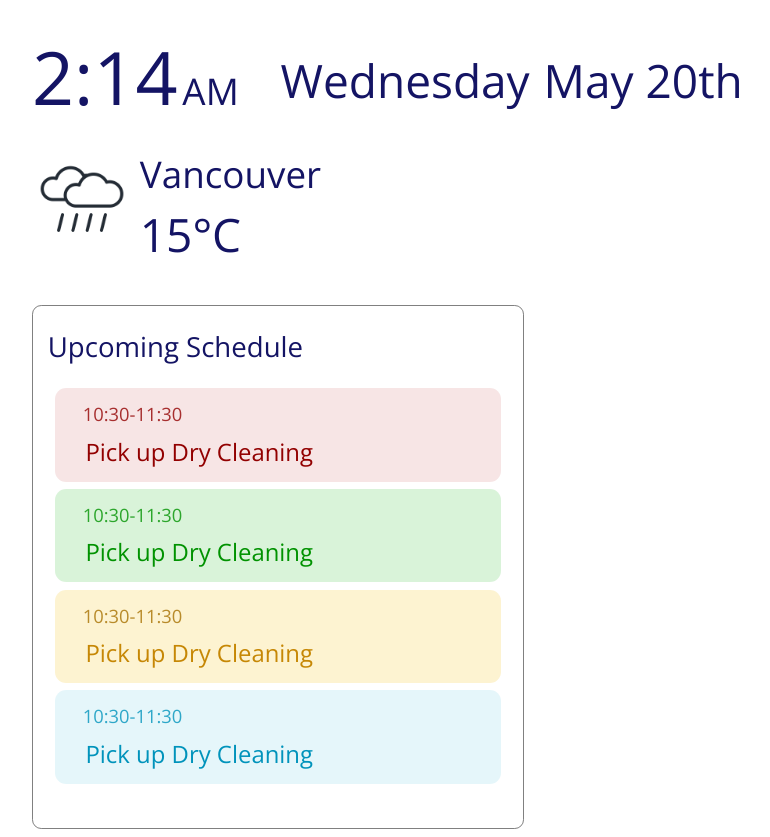
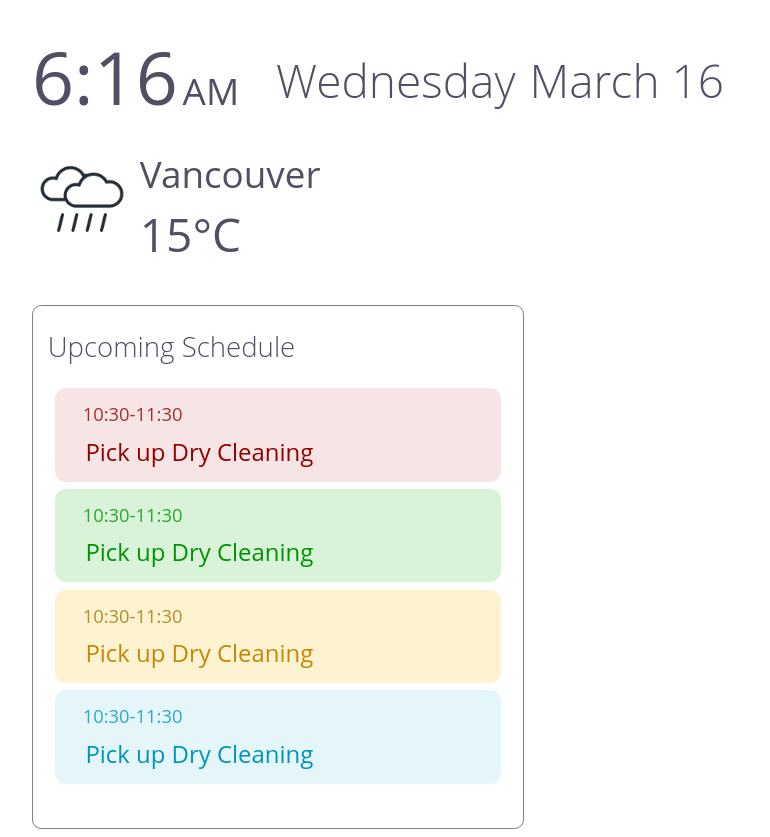
Before and after one commit to gurjeetsingh/Google-Calendar-Smart-Mirror, a website: page calendar-server/public/index.html in a window 1280 px wide. Shown: the whole page, without its empty margins (32-802 px from the left). Drawn offline with nearby package versions, Linux system fonts and the light colour scheme; no server answers.

Commit message:
add real time and date

```diff
--- a/calendar-server/public/index.html
+++ b/calendar-server/public/index.html
@@ -3,41 +3,29 @@
 <head>
 	<title>BeagleBone Smart Calendar Mirror</title>
 	<meta charset="UTF-8">
-	<link rel="preconnect" href="https://fonts.googleapis.com">
+	<!-- <link rel="preconnect" href="https://fonts.googleapis.com">
 	<link rel="preconnect" href="https://fonts.gstatic.com" crossorigin>
-<link href="https://fonts.googleapis.com/css2?family=Open+Sans:ital,wght@0,300;0,400;0,500;0,600;0,700;0,800;1,300;1,400;1,500;1,600;1,700;1,800&display=swap" rel="stylesheet">
+	<link href="https://fonts.googleapis.com/css2?family=Open+Sans:ital,wght@0,300;0,400;0,500;0,600;0,700;0,800;1,300;1,400;1,500;1,600;1,700;1,800&display=swap" rel="stylesheet"> -->
 	<link rel='stylesheet' href='stylesheets/style.css'></link>
-	<script src="https://kit.fontawesome.com/63b9527730.js" crossorigin="anonymous"></script>
+	<!-- <script src="https://kit.fontawesome.com/63b9527730.js" crossorigin="anonymous"></script> -->
 </head>
 
 <body>
-<!-- <form> -->
+	<form>
 
 		<div class="content">
 
 			<div class='cnt-small' id='date-time-cnt'>
+
 				<div class="inline">
-				<span id='time-numeric'>2:14</span>
-				<span id='time-period'> AM </span>
+					<span id="time-numeric"></span>
+					<span id='time-period'></span>
 				</div>
-
-
-			<!-- <table id="date-table" class="inline"> -->
-				<!-- <tr> -->
-
-				<span id='date-weekday' >Wednesday</span>
-				<span id='date-month-day'>May 20th</span>
-
-			<!-- </table>		 -->
+					<span id='date-weekday' ></span>
+					<span id='date-month-day'></span>
 			</div>
 			<div class='cnt-small' id='weather-cnt'>
-			<!-- <span id='weather-display'> -->
-			<!-- <div class="inline"> -->
 					<img id="weather-icon" src="imgs/weather-cloud.png" alt="">
-			<!-- </div> -->
-
-			<!-- </span>
-			<span id='city-display'> -->
 				<div id='weather' class="inline">
 
 					<table id="weather-table" class="inline">
@@ -77,11 +65,14 @@
 
 
 		</div>
-<!-- </form> -->
-
+<!--
+		<input class="button" type="button" id="mode0"  value="None"/>
+		<p>Current drum beat mode is: <br/> <strong><span id="modeid"></span></strong></p> -->
+	</form>
 	<script src='/socket.io/socket.io.js' type='text/javascript'></script>
 	<script src='http://code.jquery.com/jquery-1.11.1.min.js' type='text/javascript'></script>
 
-	<script src='javascripts/udp_ui.js' type='text/javascript'></script>
+	<script src='javascripts/calendar_ui.js' type='text/javascript'></script>
+	<!-- <script src='javascripts/localDate_ui.js' type='text/javascript'></script> -->
 </body>
 </html>
--- a/calendar-server/public/javascripts/udp_ui.js
+++ b/calendar-server/public/javascripts/calendar_ui.js
@@ -1,5 +1,35 @@
 "use strict";
 // Client-side interactions with the browser.
+
+const monthNames = [
+    "January",
+    "February",
+    "March",
+    "April",
+    "May",
+    "June",
+    "July",
+    "August",
+    "September",
+    "October",
+    "November",
+    "December",
+ ];
+
+ const weekDays = [
+    "Sunday",
+    "Monday ",
+    "Tuesday",
+    "Wednesday",
+    "Thursday",
+    "Friday",
+    "Saturday",
+ ];
+
+
+
+
+
 
 // Make connection to server when web page is fully loaded.
 var socket = io.connect();
@@ -8,6 +38,8 @@ $(document).ready(function() {
 	// send drum pattern mode commands
 	$('#mode0').click(function(){
 		sendCommand("mode 0");
+		console.log("hi");
+		$('#modeid').text("hi");
 	});
 	$('#mode1').click(function(){
 		sendCommand("mode 1");
@@ -46,7 +78,13 @@ $(document).ready(function() {
 		sendCommand("drum 2");
 	});
 
-	// window.setInterval(function() {sendCommand("status 0")}, 800);
+	getLocalDate();
+
+	window.setInterval(function() {getLocalDate()}, 2000);
+
+
+
+	window.setInterval(function() {sendCommand("status 0")}, 800);
 
 	socket.on('commandReply', function(result) {
 
@@ -84,23 +122,72 @@ $(document).ready(function() {
 		displayError("'BeagleBone is unavailable.'");
 	});
 
-	// window.setInterval(function() {sendRequest('uptime')}, 1000);
+	window.setInterval(function() {sendRequest('uptime')}, 1000);
 
 	// Handle data coming back from the server
 	socket.on('fileContents', function(result) {
 		var contents = result.contents.split(' ')
 		// in seconds
 		var uptime = contents[0]
-		console.log("uptime is "+ uptime)
+		// console.log("uptime is "+ uptime)
 		var domObj = $('#status')
 
 		var uptimeConverted = new Date(uptime * 1000).toISOString().substr(11, 8)
 		// Make linefeeds into <br> tag.
 		uptimeConverted = replaceAll(uptimeConverted, "\n", "<br/>");
-		console.log(uptimeConverted)
+		// console.log(uptimeConverted)
 		domObj.html(uptimeConverted);
 	});
 });
+
+
+function apiRequestCalendarEvents() {
+	// send socket request to server
+
+	// testing w/o server connection
+	var result = {
+		events : [
+			{time: "time 1", title: "title 1"},
+			{time: "time 2", title: "title 2"},
+			{time: "time 3", title: "title 3"},
+		]
+	};
+
+	return result;
+
+	// end testing
+}
+
+
+function getLocalDate() {
+    var localDate = new Date();
+    var weekday = weekDays[localDate.getDay()];
+    var month = monthNames[localDate.getMonth()];
+    var day = localDate.getDate();
+    var hour = localDate.getHours(); //returns value 0-23 for the current hour
+    var min = localDate.getMinutes(); //returns value 0-59 for the current minute of the hour
+
+
+	if (hour < 12) {
+		$('#time-period').text("AM");
+	} else {
+		$('#time-period').text("PM");
+		if (hour > 12) {
+			hour -= 12;
+		}
+	}
+
+	if (min < 10) {
+		min = 0 + min;
+	}
+    var text = String(hour + ':' + min);
+    $('#time-numeric').text(hour + ':' + min);
+    console.log(hour + ':' + min);
+
+	$('#date-weekday').text(weekday);
+	$('#date-month-day').text(month + " " + day);
+
+}
 
 // sends command to server for status updates and commands for bbb
 function sendCommand(message) {
--- a/calendar-server/public/stylesheets/style.css
+++ b/calendar-server/public/stylesheets/style.css
@@ -7,7 +7,7 @@ body {
 	margin-right: auto;
 	font-family: 'sans-serif', 'Open Sans', 'Courier New', Courier, monospace;
 	font-size: 1.15em;
-	color: rgb(20,20,100);
+	color: rgb(80,80,100);;
 }
 i {
 	font-size: 4em;
```
Also changed, not shown: calendar-server/public/javascripts/localDate_ui.js (added, +46 -0 lines). Lines whose indentation alone changed are shown as unchanged.
